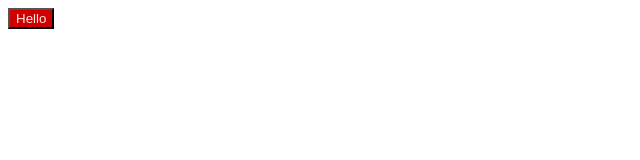
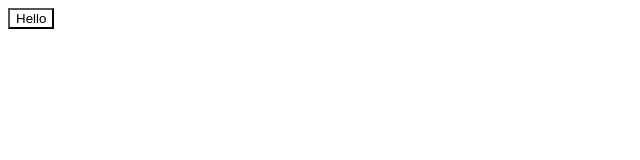
Before and after one commit to andis-livdans-themill/Demo, a plain HTML site: page index.html in a window 1280 px wide. Shown: the full height of the page, 0-640 px from the left. Drawn offline with Linux system fonts and the light colour scheme.

Commit message:
Update index.html

```diff
--- a/index.html
+++ b/index.html
@@ -3,11 +3,12 @@
     <head>
         <link rel="stylesheet" href="build/css/_variables.css">
     </head>
+
     <body>
         <style>
             button {
-                background-color: var(--button-bacground);
-                color: var(--button-text);
+                background-color: var(--button-bg);
+                color: var(--button-fg);
             }
         </style>
         <button>Hello</button>
```
